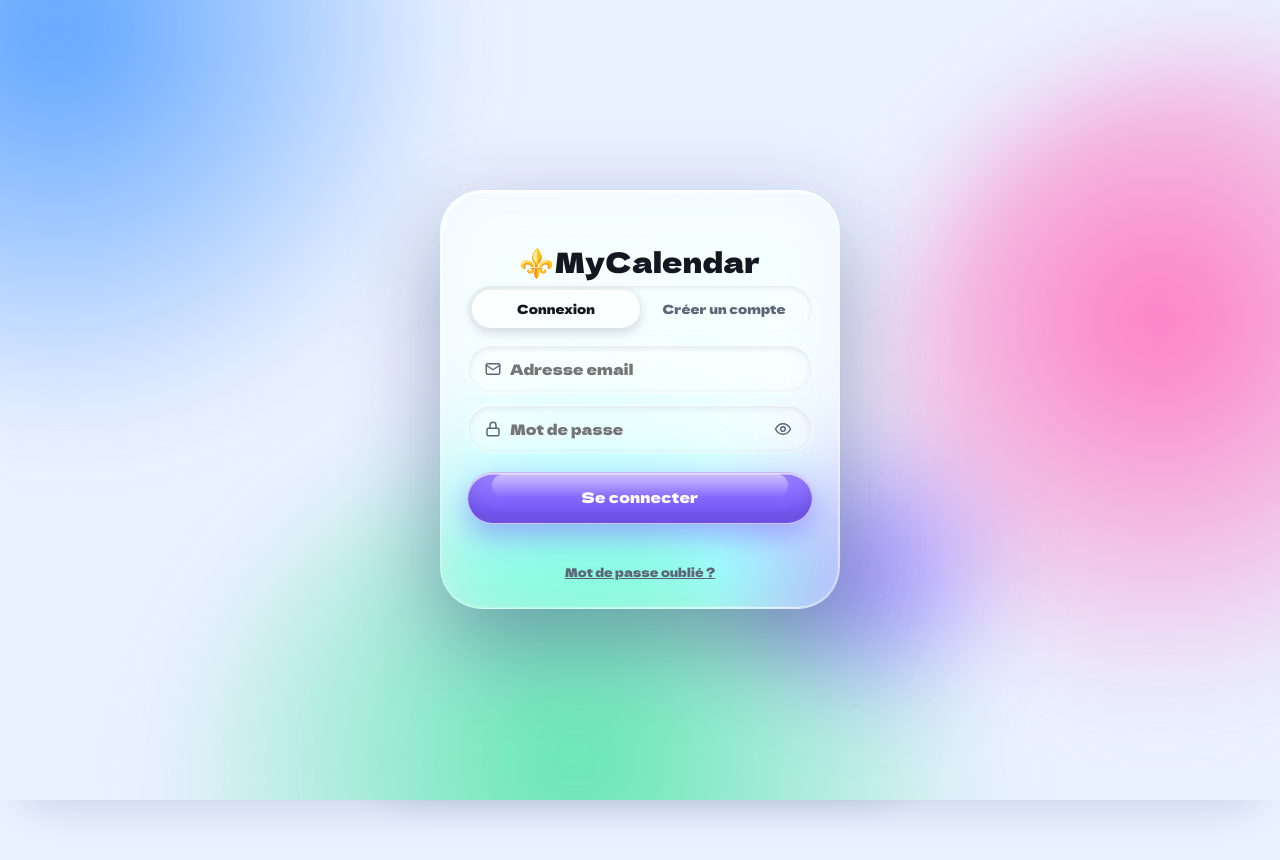
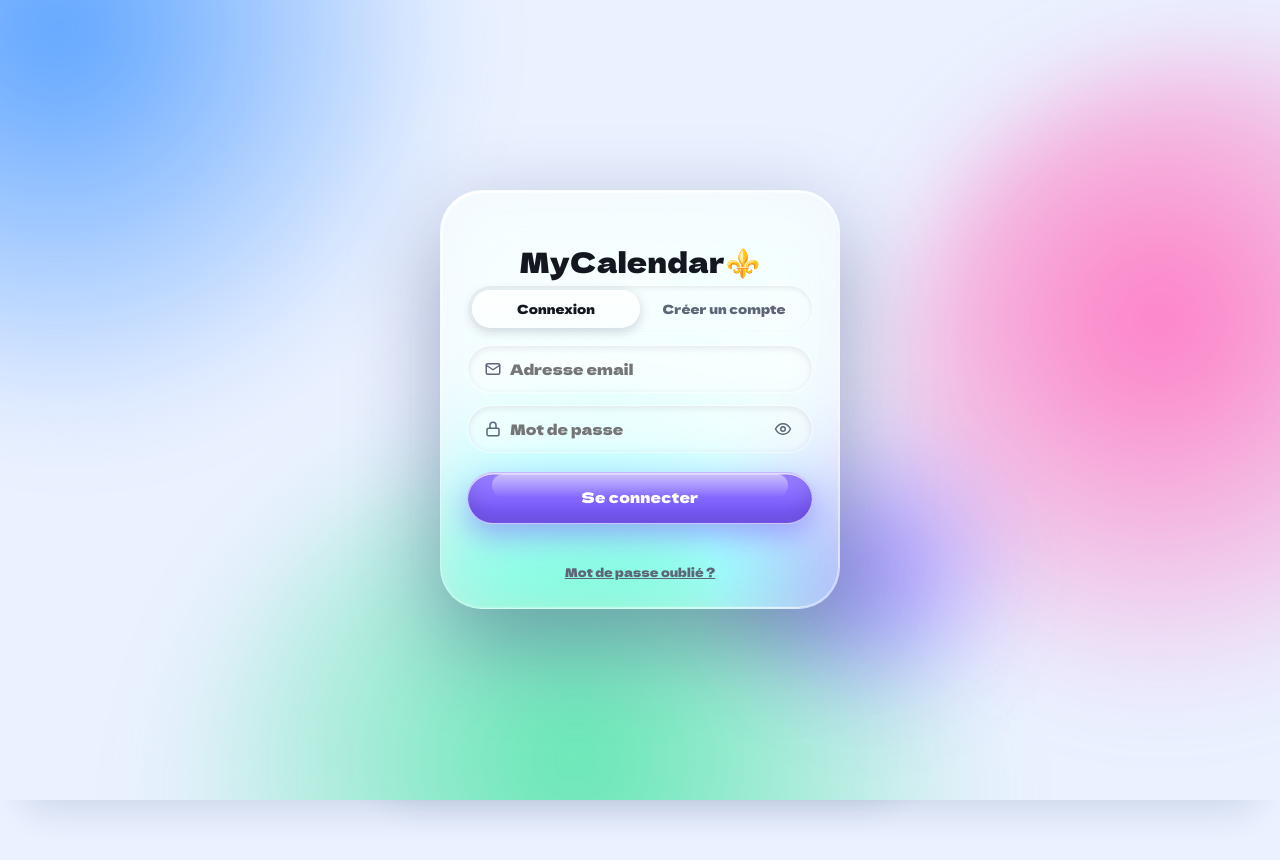
Before and after one commit to emploigh/MyCalendar, a plain HTML site: page index.html in a window 1280 px wide. Drawn offline with Linux system fonts and the light colour scheme.

Commit message:
Fix loginCard HTML structure and content

```diff
--- a/index.html
+++ b/index.html
@@ -417,7 +417,7 @@ async function logout(){clearTimeout(pt);try{await doPush()}catch(e){}
   S={theme:"auto",pal:"aurore",hidden:[],notes:{},next:true,span:S.span};sig0=sg();theme();base=[];events=[];render();$("status").textContent="";
   $("ovSet").classList.remove("show");$("ovLogin").classList.add("show")}
 var lm="li";
-$("loginCard").innerHTML=`<h1>⚜️MyCalendar</h1><div class="seg tabs" id=lt><button data-m=li class=on>Connexion</button><button data-m=su>Créer un compte</button></div><label class=fld>${svg("mail")}<input type=text id=em placeholder="Adresse email" autocomplete=email inputmode=email></label><label class=fld>${svg("lock")}<input type=password id=pw placeholder="Mot de passe" autocomplete=current-password><button type=button class=eye id=eye aria-label="Afficher le mot de passe">${svg("eye")}</button></label><button class="btn big" id=gob>Se connecter</button><p class=am id=am></p><button class=lnk id=rp>Mot de passe oublié ?</button>`;
+$("loginCard").innerHTML=`<h1>MyCalendar⚜️</h1><div class="seg tabs" id=lt><button data-m=li class=on>Connexion</button><button data-m=su>Créer un compte</button></div><label class=fld>${svg("mail")}<input type=text id=em placeholder="Adresse email" autocomplete=email inputmode=email></label><label class=fld>${svg("lock")}<input type=password id=pw placeholder="Mot de passe" autocomplete=current-password><button type=button class=eye id=eye aria-label="Afficher le mot de passe">${svg("eye")}</button></label><button class="btn big" id=gob>Se connecter</button><p class=am id=am></p><button class=lnk id=rp>Mot de passe oublié ?</button>`;
 $("loginCard").onclick=e=>{const t=e.target.closest("button");if(!t)return;
   if(t.dataset.m){lm=t.dataset.m;document.querySelectorAll("#lt button").forEach(b=>b.classList.toggle("on",b===t));$("gob").textContent=lm==="su"?"Créer mon compte":"Se connecter";$("pw").autocomplete=lm==="su"?"new-password":"current-password";$("rp").style.display=lm==="su"?"none":"";$("am").textContent="";$("am").className="am"}
   else if(t.id==="eye"){const q=$("pw");q.type=q.type==="password"?"text":"password"}
```
